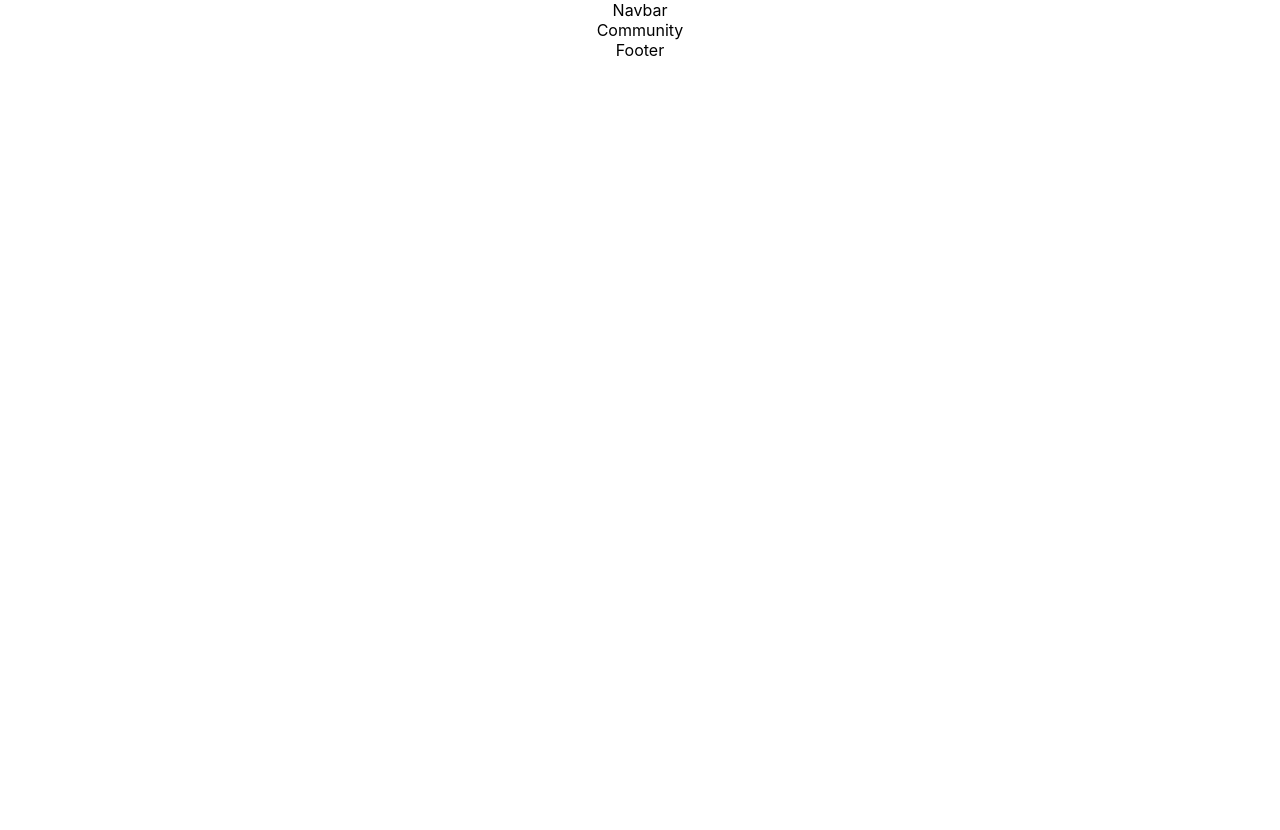
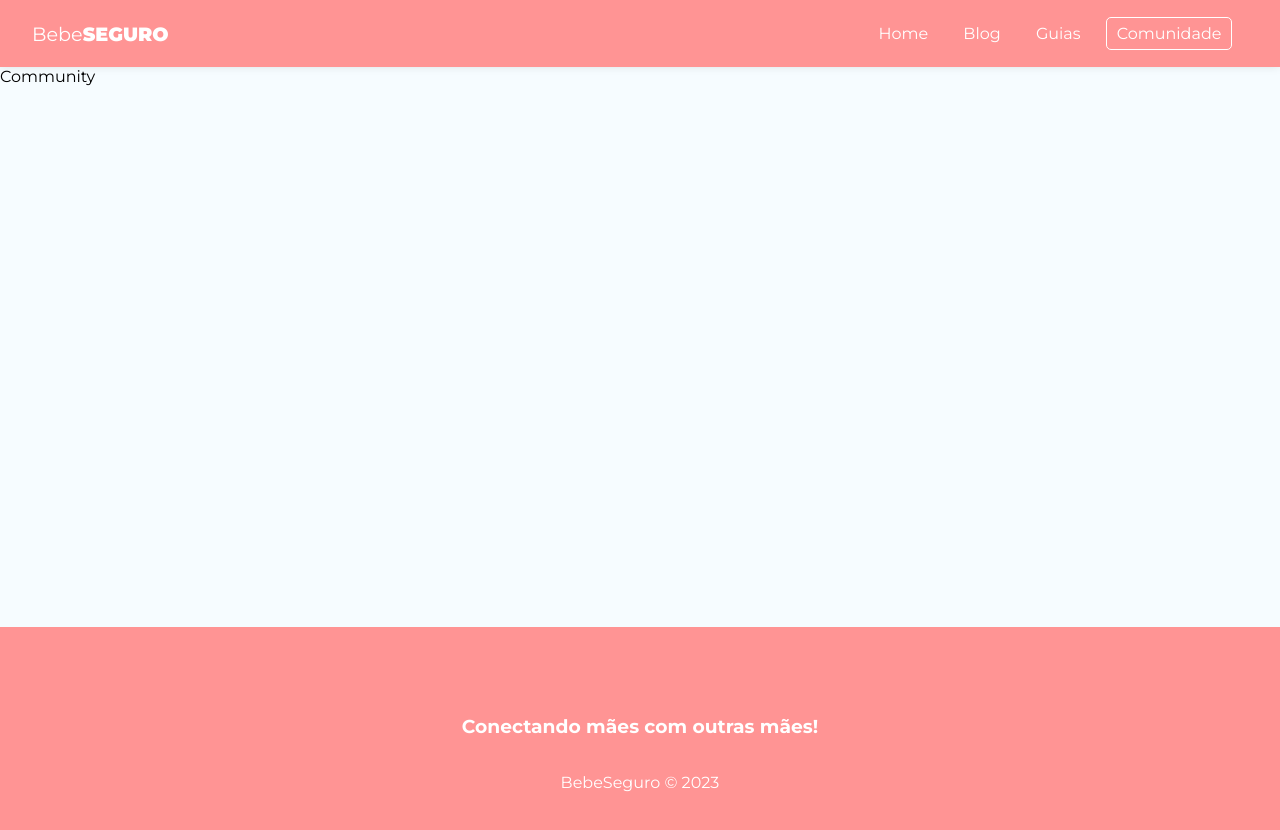
Before and after one commit to LucasTMB/BebeSeguro, a React (Create React App) app in the folder bebeseguro/: page /community in a window 1280 px wide. Shown: the top 830 px of the page. Before the commit the page ends 800 px from the top, so only its background shows below. Built offline with nearby package versions, Linux system fonts and the light colour scheme.

Commit message:
Adicionando estilos gerais e nos componentes

```diff
--- a/bebeseguro/src/App.css
+++ b/bebeseguro/src/App.css
@@ -1,38 +1,4 @@
-.App {
-  text-align: center;
+.container {
+  min-height: 60vh;
+  margin-bottom: 5em;
 }
-
-.App-logo {
-  height: 40vmin;
-  pointer-events: none;
-}
-
-@media (prefers-reduced-motion: no-preference) {
-  .App-logo {
-    animation: App-logo-spin infinite 20s linear;
-  }
-}
-
-.App-header {
-  background-color: #282c34;
-  min-height: 100vh;
-  display: flex;
-  flex-direction: column;
-  align-items: center;
-  justify-content: center;
-  font-size: calc(10px + 2vmin);
-  color: white;
-}
-
-.App-link {
-  color: #61dafb;
-}
-
-@keyframes App-logo-spin {
-  from {
-    transform: rotate(0deg);
-  }
-  to {
-    transform: rotate(360deg);
-  }
-}
--- a/bebeseguro/src/components/Footer.js
+++ b/bebeseguro/src/components/Footer.js
@@ -2,7 +2,10 @@ import styles from "./Footer.module.css";
 
 const Footer = () => {
   return (
-    <div>Footer</div>
+    <footer className={styles.footer}>
+      <h3>Conectando mães com outras mães!</h3>
+      <p>BebeSeguro &copy; 2023</p>
+    </footer>
   )
 }
 
--- a/bebeseguro/src/components/Footer.module.css
+++ b/bebeseguro/src/components/Footer.module.css
@@ -0,0 +1,9 @@
+.footer {
+    height: 250px;
+    display: flex;
+    flex-direction: column;
+    align-items: center;
+    justify-content: center;
+    background-color: #FF9494;
+    color: #FFF;
+}
--- a/bebeseguro/src/components/Navbar.js
+++ b/bebeseguro/src/components/Navbar.js
@@ -3,7 +3,33 @@ import styles from "./Navbar.module.css";
 
 const Navbar = () => {
   return (
-    <div>Navbar</div>
+    <nav className={styles.navbar}>
+      <NavLink to="/" className={styles.brand}>
+        Bebe<span>Seguro</span>
+      </NavLink>
+      <ul className={styles.links_list}>
+        <li>
+          <NavLink to="/" className={({isActive}) => (isActive ? styles.active : '')}>
+            Home
+          </NavLink>
+        </li>
+        <li>
+          <NavLink to="/blog" className={({isActive}) => (isActive ? styles.active : '')}>
+            Blog
+          </NavLink>
+        </li>
+        <li>
+          <NavLink to="/guides" className={({isActive}) => (isActive ? styles.active : '')}>
+            Guias
+          </NavLink>
+        </li>
+        <li>
+          <NavLink to="/community" className={({isActive}) => (isActive ? styles.active : '')}>
+            Comunidade
+          </NavLink>
+        </li>
+      </ul>
+    </nav>
   )
 }
 
--- a/bebeseguro/src/components/Navbar.module.css
+++ b/bebeseguro/src/components/Navbar.module.css
@@ -0,0 +1,36 @@
+.navbar {
+    display: flex;
+    background-color: #FF9494;
+    box-shadow: rgba(0, 0, 0, .15) 0px -2px 10px 0px;
+    justify-content: space-between;
+    align-items: center;
+    padding: .5em 2em;
+}
+
+.brand {
+    font-size: 1.2em;
+}
+
+.brand span {
+    font-weight: 900;
+    text-transform: uppercase;
+}
+
+.links_list {
+    display: flex;
+    list-style: none;
+}
+
+.links_list li {
+    margin-right: 1em;
+}
+
+.links_list li a {
+    padding: .4em .6em;
+}
+
+.active {
+    background: transparent;
+    border: 1px solid #FFF;
+    border-radius: 5px;
+}
--- a/bebeseguro/src/index.css
+++ b/bebeseguro/src/index.css
@@ -1,13 +1,34 @@
 body {
-  margin: 0;
-  font-family: -apple-system, BlinkMacSystemFont, 'Segoe UI', 'Roboto', 'Oxygen',
-    'Ubuntu', 'Cantarell', 'Fira Sans', 'Droid Sans', 'Helvetica Neue',
-    sans-serif;
-  -webkit-font-smoothing: antialiased;
-  -moz-osx-font-smoothing: grayscale;
+    background-color: #F6FCFF;
+    padding: 0;
+    margin: 0;
+    font-family: "Montserrat", sans-serif;
 }
 
-code {
-  font-family: source-code-pro, Menlo, Monaco, Consolas, 'Courier New',
-    monospace;
+input::placeholder,
+textarea::placeholder {
+    font-family: "Montserrat", sans-serif;
 }
+
+input:focus,
+textarea:focus {
+    outline: none;
+}
+
+a,
+nav button {
+    text-decoration: none;
+    background-color: transparent;
+    border: none;
+    color: #FFF;
+    transition: .4s;
+    font-size: 1em;
+    cursor: pointer;
+    font-family: "Montserrat", sans-serif;
+}
+
+a:hover,
+nav button:hover {
+    color: #EE5D6F;
+    border-color: #EE5D6F;
+}
```
